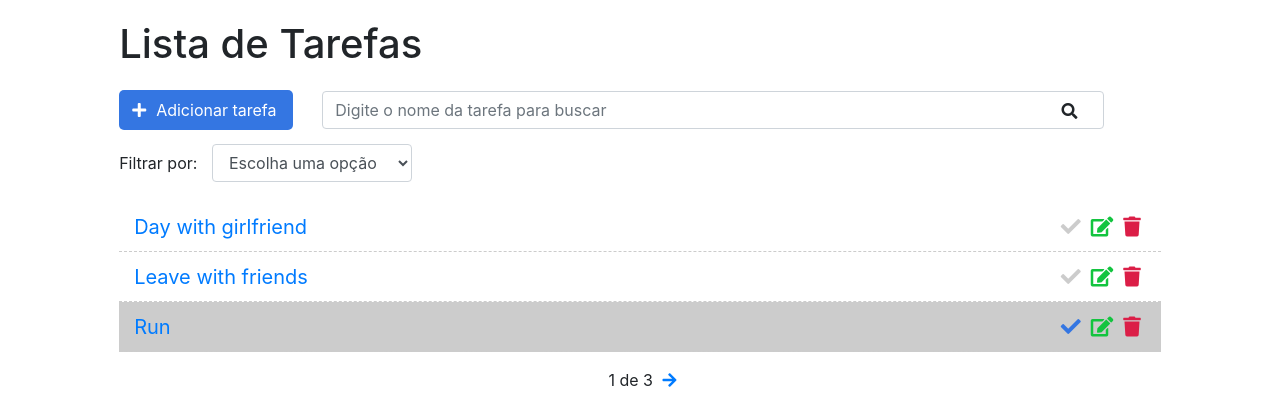
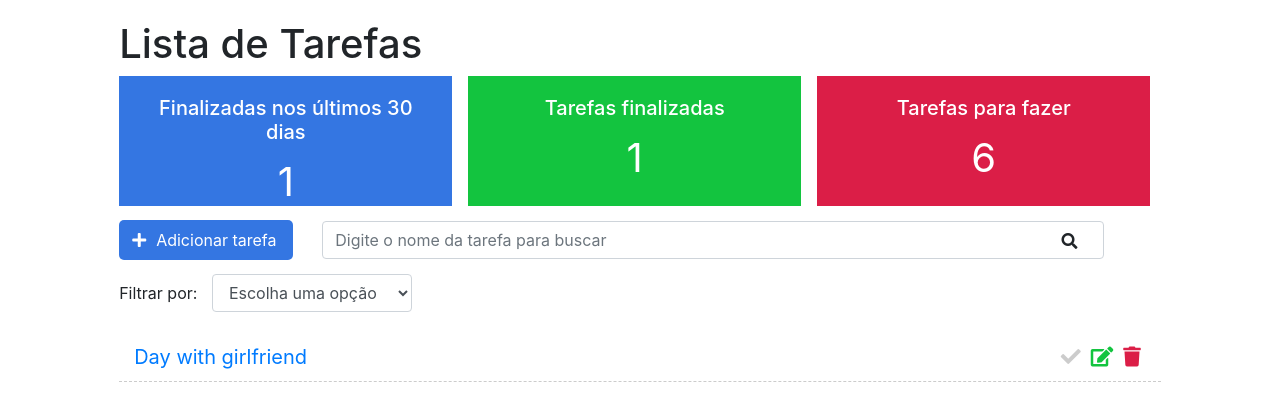
Before and after one commit to Gleis0nLemos/To_do, a Django app: page / in a window 1280 px wide. Shown: the part 57-453 px from the top of the page. Run offline with Django 4.2, Linux system fonts and the light colour scheme; a user stored in the database is signed in; data comes from the database, SQL or seed files in the repository; both versions use the stored data as it was after the commit; some libraries are stand-ins or nearby versions.

Commit message:
feat: user dashboard

```diff
--- a/task/static/css/styles.css
+++ b/task/static/css/styles.css
@@ -23,6 +23,51 @@
 .navbar-light .navbar-nav a.navbar-link {
     color: #333;
     letter-spacing: 1px;
+}
+
+/* dashboard */
+.dashboard {
+    padding: 0;
+    width: 100%;
+    display: block;
+}
+
+.dashboard h4 {
+    font-size: 20px;
+}
+
+.dashboard span {
+    font-size: 40px;
+    display: block;
+    width: 100%;
+}
+
+.dashboard-box {
+    float: left;
+    background-color: #DFDFDF;
+    color: #FFF;
+    padding: 20px;
+    box-sizing: border-box;
+    height: 130px;
+    width: 32%;
+    text-align: center;
+}
+
+.dashboard-box:nth-child(2) {
+    margin-left: 1.5%;
+    margin-right: 1.5%;
+}
+
+#dashboard-lastdays {
+    background-color: #3476e2;
+}
+
+#dashboard-done {
+    background-color: #13c43f;
+}
+
+#dashboard-doing {
+    background-color: #db1e47;
 }
 
 /* Login */
--- a/task/templates/task/list.html
+++ b/task/templates/task/list.html
@@ -5,6 +5,21 @@
 {% block content %}
 <div class="offset-1 col-10 list-div">
     <h1>Lista de Tarefas</h1>
+    <div class="container dashboard">
+        <div class="col-4 dashboard-box" id="dashboard-lastdays">
+            <h4>Finalizadas nos últimos 30 dias</h4>
+            <span>{{ tasksrecently }}</span>
+        </div>
+        <div class="col-4 dashboard-box" id="dashboard-done">
+            <h4>Tarefas finalizadas</h4>
+            <span>{{ tasksdone }}</span>
+        </div>
+        <div class="col-4 dashboard-box" id="dashboard-doing">
+            <h4>Tarefas para fazer</h4>
+            <span>{{ tasksdoing }}</span>
+        </div>
+    </div>
+
     <a id="add-link" href="newtask/">
         <div class="col-2 add-div">
             <i class="fas fa-plus"></i>Adicionar tarefa
--- a/task/views.py
+++ b/task/views.py
@@ -5,12 +5,16 @@ from django.http import HttpResponse
 from .models import Task
 from .forms import TaskForm
 from django.contrib import messages
+import datetime
 
 @login_required
 def taskList(request):
 
     search = request.GET.get('search')
     filter = request.GET.get('filter')
+    tasksDoneRecently = Task.objects.filter(done='done', updated_at__gt=datetime.datetime.now()-datetime.timedelta(days=30), user=request.user).count()
+    tasksDone = Task.objects.filter(done='done', user=request.user).count()
+    tasksDoing = Task.objects.filter(done='doing', user=request.user).count()
 
     if search:
         tasks = Task.objects.filter(title__icontains=search, user=request.user)
@@ -27,7 +31,7 @@ def taskList(request):
 
         tasks = paginator.get_page(page)
 
-    return render(request, 'task/list.html', {'tasks': tasks})
+    return render(request, 'task/list.html', {'tasks': tasks, 'tasksrecently': tasksDoneRecently, 'tasksdone': tasksDone, 'tasksdoing': tasksDoing})
 
 @login_required
 def taskView(request, id):
```
Also changed, not shown: README.md (added), db.sqlite3.
